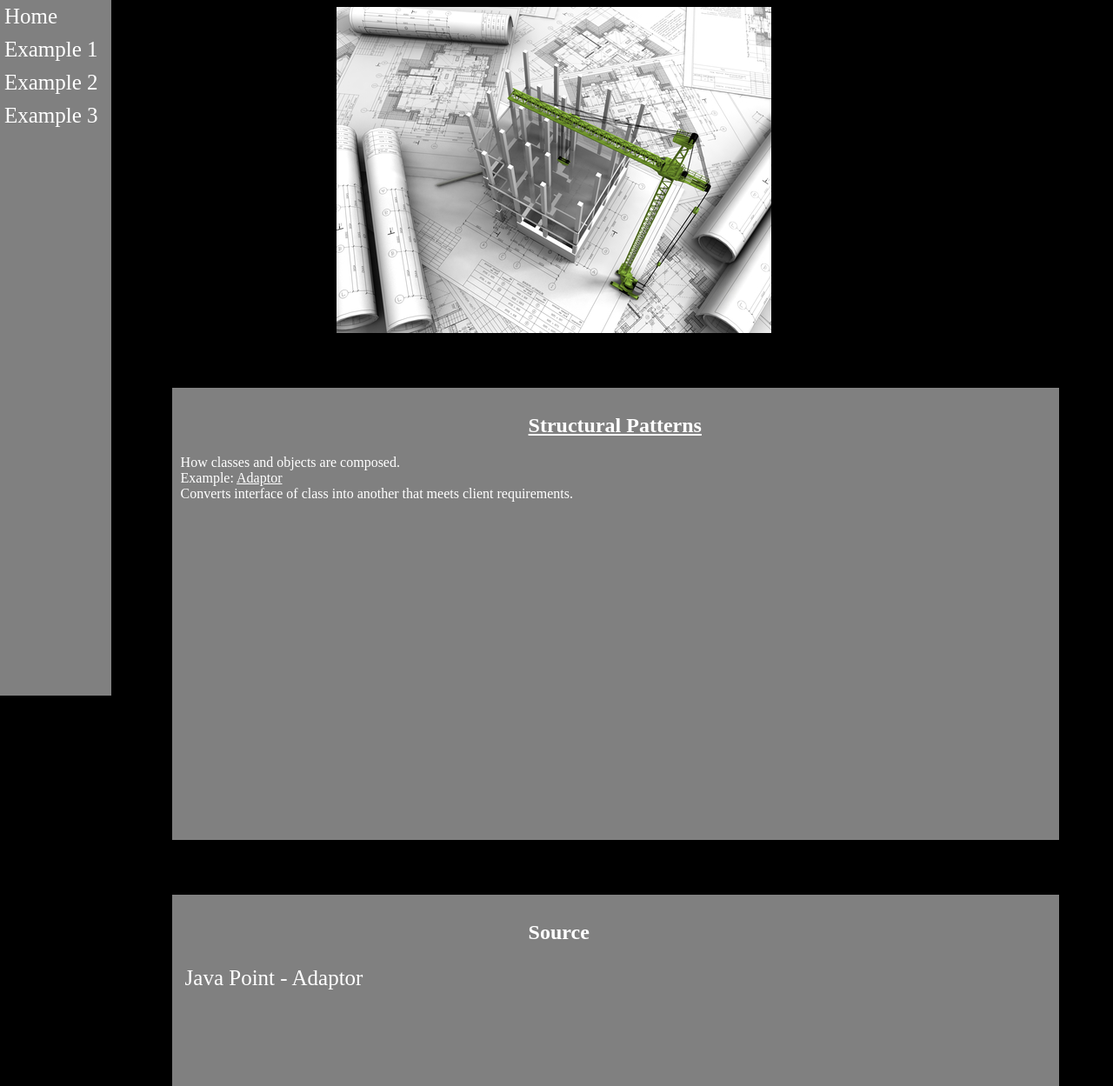
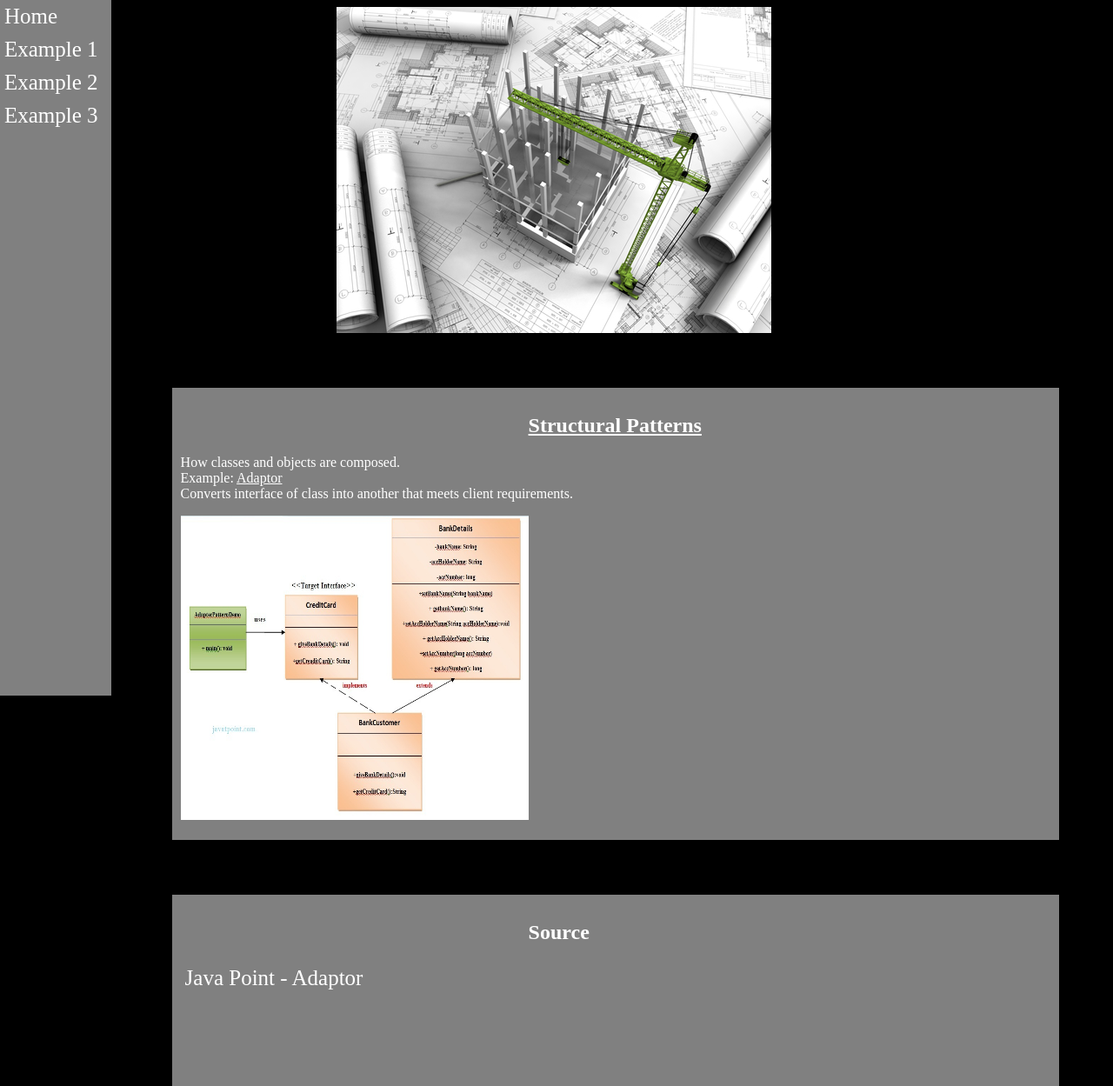
Before and after one commit to CSUMB-SCD/cst336, a PHP site: the page made by Assignments/Homework 1/example2.html in a window 1280 px wide. Shown: the whole page at 87% size. Run offline with PHP 8.4, Linux system fonts and the light colour scheme.

Commit message:
ex2 edit

```diff
--- a/Assignments/Homework 1/css/styles.css
+++ b/Assignments/Homework 1/css/styles.css
@@ -82,7 +82,7 @@ h2{
     margin-bottom: 5%;
 }
 
-#ex_img{
+.ex_img{
     width: 400px;
     height: 350px;
 }
--- a/Assignments/Homework 1/example1.html
+++ b/Assignments/Homework 1/example1.html
@@ -27,7 +27,7 @@
                 <p id="creational_p">The nature of object creation. Solves the design issues in object creation such as when complexity is added. <br/>
                 Example: <u>Factory Method</u><br/>
                 Defines an interface or abstract class for creating object but subclasses decide what to instantiate.</p>
-                <img id="ex_img" src="./img/factorymethod.jpg"/>
+                <img class="ex_img" src="./img/factorymethod.jpg"/>
 
             </div>
 
--- a/Assignments/Homework 1/example2.html
+++ b/Assignments/Homework 1/example2.html
@@ -26,7 +26,7 @@
                 <p id="structural_p">How classes and objects are composed.</br>
                 Example: <u>Adaptor</u></br>
                 Converts interface of class into another that meets client requirements.</p>
-
+                <img class="ex_img" src="./img/adaptor.jpg"/>
             </div>
 
             <div class="footer">
```
Also changed, not shown: Assignments/Homework 1/img/adaptor.jpg (added).
